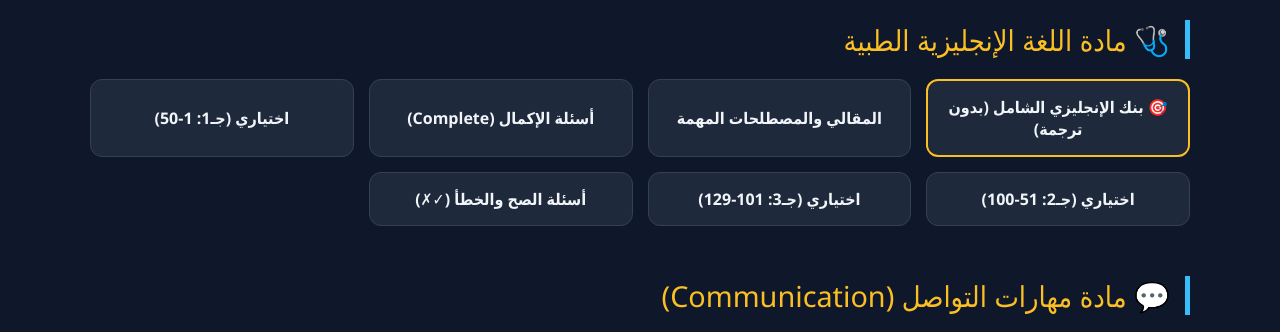
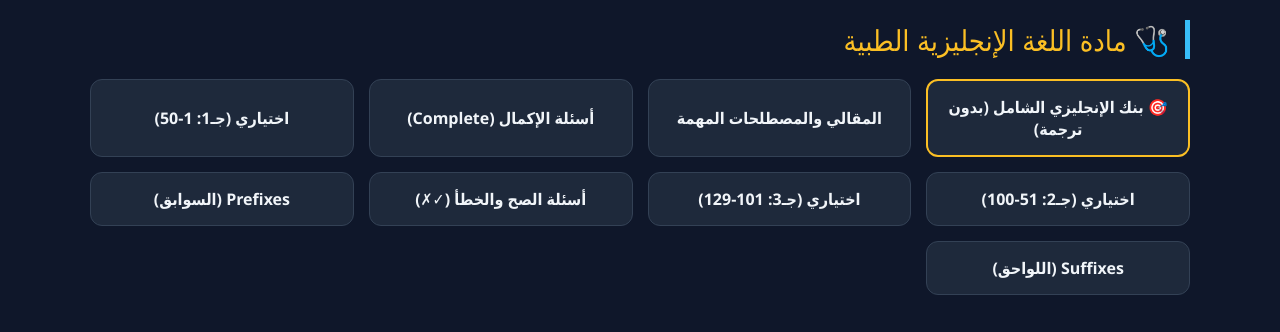
Before and after one commit to mostafasalam447-collab/final., a plain HTML site: page index.html in a window 1280 px wide. Shown: the part 615-947 px from the top of the page. Drawn offline with nearby package versions, Linux system fonts and the light colour scheme; a web font is replaced by a local one.

Commit message:
Update index.html

```diff
--- a/index.html
+++ b/index.html
@@ -91,6 +91,8 @@
             <a href="https://mostafasalam447-collab.github.io/ENGLISH3/" class="link-card">اختياري (جـ2: 51-100)</a>
             <a href="https://mostafasalam447-collab.github.io/ENGLISH4/" class="link-card">اختياري (جـ3: 101-129)</a>
             <a href="https://mostafasalam447-collab.github.io/ENGLISH5/" class="link-card">أسئلة الصح والخطأ (✓✗)</a>
+     <a href="https://mostafasalam447-collab.github.io/prefixes/" class="link-card">Prefixes (السوابق) </a>
+      <a href="https://mostafasalam447-collab.github.io/Suffixes/" class="link-card">Suffixes (اللواحق)  </a>
         </div>
     </div>
 
```
